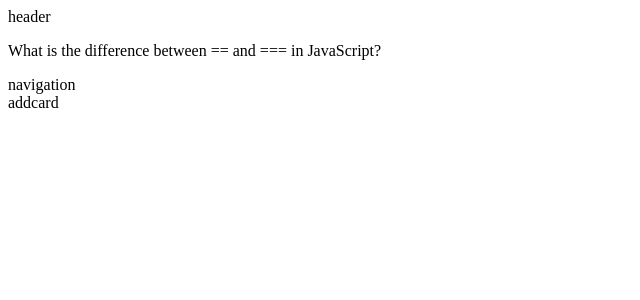
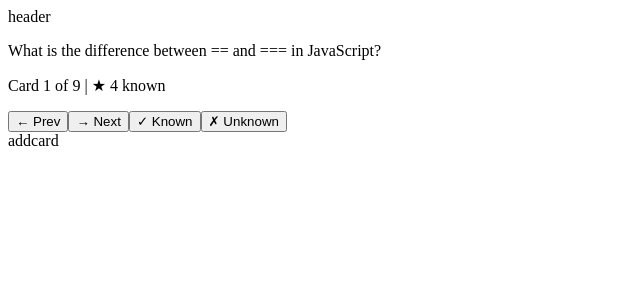
Before and after one commit to shibaan1/FlashCard-App, a React (Vite) app: page / in a window 1280 px wide. Shown: the top 300 px of the page, without its empty margins (0-640 px from the left). Built offline with nearby package versions, Linux system fonts and the light colour scheme.

Commit message:
feat: add flip, next, previous navigation

```diff
--- a/src/App.jsx
+++ b/src/App.jsx
@@ -31,12 +31,39 @@ function App() {
   const [currentIndex, setCurrentIndex] = useState(0)
   const [isFlipped, setIsFlipped] = useState(false)
 
+  function handleFlip() {
+
+    setIsFlipped(!isFlipped)
+
+  }
+
+  function handleNext() {
+    setCurrentIndex((currentIndex + 1) % cards.length)
+    setIsFlipped(false)
+
+  }
+
+  function handlePrev() {
+
+    if (currentIndex === 0) {
+      setCurrentIndex(cards.length - 1)
+      setIsFlipped(false)
+
+    }
+
+    else {
+      setCurrentIndex(currentIndex - 1)
+      setIsFlipped(false)
+    }
+  }
+
+
   return (
     <div>
 
       <Header />
-      <Card displayCard={cards[currentIndex]} />
-      <Navigation />
+      <Card displayCard={cards[currentIndex]} flipped={isFlipped} onFlip={handleFlip} />
+      <Navigation onNext={handleNext} onPrev={handlePrev} currentCard={currentIndex} totalCard={cards.length} knownCount={cards.filter((card) => card.isKnown).length} />
       <AddCard />
 
     </div>
--- a/src/components/card.jsx
+++ b/src/components/card.jsx
@@ -1,11 +1,18 @@
 import React from 'react'
 
-const Card = ({displayCard}) => {
-const {id ,category ,question , answer , isKnown} =displayCard
+const Card = ({displayCard , flipped , onFlip}) => {
+const {id ,category ,question , answer , isKnown} = displayCard
   return (
-    <div>
+    <div onClick={onFlip}>
+    {
+        flipped ? (
+        <p>{answer}</p>
+    ):(
+        <p>{question}</p>
+    )
+    }
 
-      <p>{question}</p>
+
     </div>
   )
 }
--- a/src/components/navigation.jsx
+++ b/src/components/navigation.jsx
@@ -1,9 +1,13 @@
 import React from 'react'
 
-const Navigation = () => {
+const Navigation = ({onNext , onPrev , currentCard , totalCard , knownCount}) => {
   return (
     <div>
-      navigation
+      <p>Card {currentCard+1} of {totalCard} | ★ {knownCount} known</p>
+      <button onClick={onPrev}>← Prev</button>
+      <button onClick={onNext}>→ Next</button>
+      <button>✓ Known</button>
+      <button>✗ Unknown</button>
     </div>
   )
 }
```
